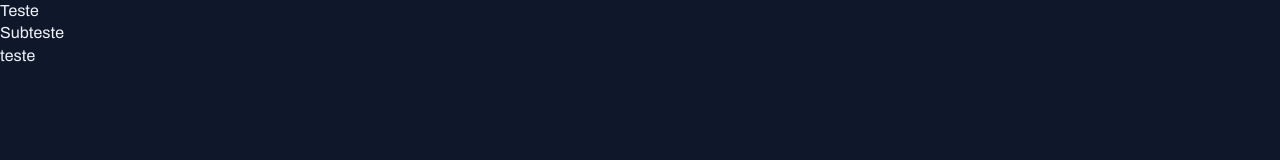
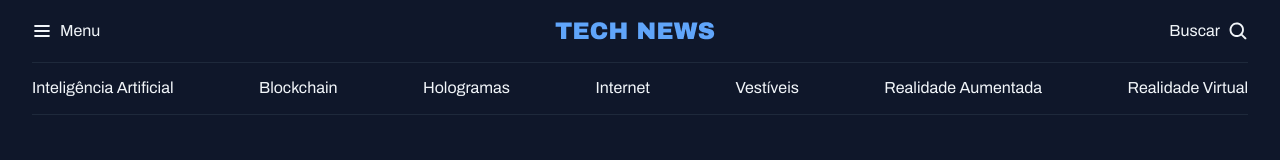
Before and after one commit to Caio-Vinicius-Almeida/Portal-de-noticias-Rocketseat, a plain HTML site: page index.html in a window 1280 px wide. Drawn offline with Linux system fonts and the light colour scheme.

Commit message:
Criando o header e os menus

```diff
--- a/index.html
+++ b/index.html
@@ -7,8 +7,35 @@
     <link rel="stylesheet" href="./src/styles/index.css" />
   </head>
   <body>
-    <h1>Teste</h1>
-    <h2>Subteste</h2>
-    <a href="">teste</a>
+    <header class="container">
+      <nav id="primary" class="grid grid-flow-col">
+        <div>
+          <img src="./src/assets/List.svg" alt="Icone de lista de Menu" />
+          <strong>Menu</strong>
+        </div>
+
+        <div>
+          <img src="./src/assets/Tech News.png" alt="Tech News logo" />
+        </div>
+
+        <div>
+          <strong>Buscar</strong>
+          <img
+            src="./src/assets/MagnifyingGlass.svg"
+            alt="Icone de lupa para pesquisas"
+          />
+        </div>
+      </nav>
+
+      <nav id="secondary" class="grid grid-flow-col">
+        <a href="#">Inteligência Artificial</a>
+        <a href="#">Blockchain</a>
+        <a href="#">Hologramas</a>
+        <a href="#">Internet</a>
+        <a href="#">Vestíveis</a>
+        <a href="#">Realidade Aumentada</a>
+        <a href="#">Realidade Virtual</a>
+      </nav>
+    </header>
   </body>
 </html>
--- a/src/styles/globalStyles.css
+++ b/src/styles/globalStyles.css
@@ -32,8 +32,22 @@ a:hover {
   color: var(--brand-color-light);
 }
 
+.container {
+  max-width: 80rem;
+  padding-inline: 2rem;
+  margin-inline: auto;
+}
+
 h1,
 h2,
 h3 {
   font: inherit;
 }
+
+.grid {
+  display: grid;
+}
+
+.grid-flow-col {
+  grid-auto-flow: column;
+}
--- /dev/null
+++ b/src/styles/header.css
@@ -0,0 +1,24 @@
+#primary {
+  padding-block: 1.25rem;
+
+  div {
+    display: flex;
+    align-items: center;
+    gap: 0.5rem;
+  }
+
+  div:nth-child(2) {
+    margin-inline: auto;
+  }
+
+  div:nth-child(3) {
+    justify-self: end;
+  }
+}
+
+#secondary {
+  padding-block: 0.875rem;
+  border: solid 0.0625rem var(--stroke-color);
+  border-inline: none;
+  justify-content: space-between;
+}
--- a/src/styles/index.css
+++ b/src/styles/index.css
@@ -1,2 +1,3 @@
 @import url(../styles/reset.css);
 @import url(../styles/globalStyles.css);
+@import url(../styles/header.css);
```
